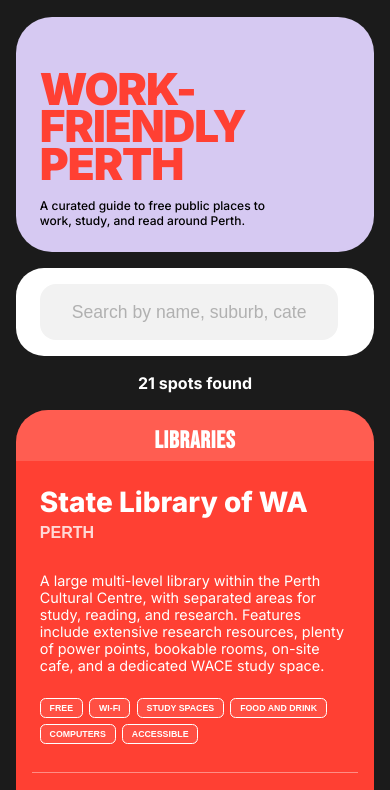
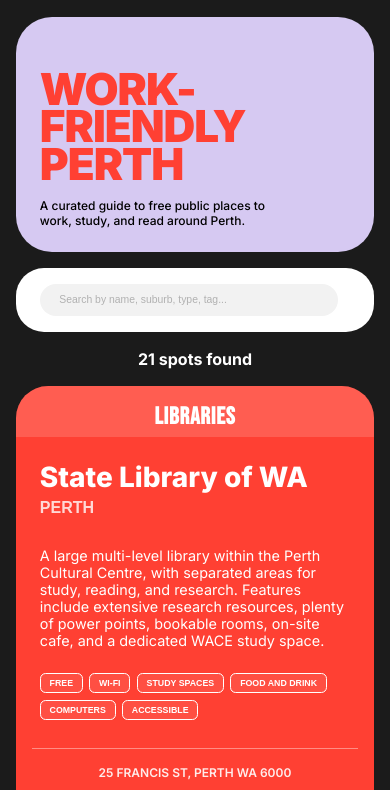
Before and after one commit to aliciabuelow/perth-workfriendly-app, a React (Vite) app in the folder react-app/: page / in a window 390 px wide. Shown: the top 790 px of the page. Built offline with nearby package versions, Linux system fonts and the light colour scheme.

Commit message:
Add clamp sizing to search input

```diff
--- a/react-app/src/components/SearchBar.jsx
+++ b/react-app/src/components/SearchBar.jsx
@@ -12,7 +12,7 @@
                 type="search"
                 aria-label="Search spots by name, suburb, type, or keyword"
                 className="search-input"
-                placeholder="Search by name, suburb, category, or keyword..."
+                placeholder="Search by name, suburb, type, tag..."
                 value={props.searchTerm}
                 onChange={props.handleSearch}
                 />
--- a/react-app/src/styles/SearchBar.css
+++ b/react-app/src/styles/SearchBar.css
@@ -19,16 +19,15 @@
     width: 100%;
     min-width: 0;
     background-color: #F2F2F2;
-    padding: 1.1rem 2rem;
+    padding: clamp(0.65rem, 2.5vw, 1.1rem) clamp(1rem, 5vw, 2rem);
     border: none;
     border-radius: 1rem;
-    font-size: 1.1rem;
+    font-size: clamp(0.65rem, 2.5vw, 1.1rem);
     color: #2b2b2b;
 }
 
 .search-input::placeholder {
     color: #b1b1b1;
-    font-size: 1.1rem;
 }
 
 .search-input:focus {
```
